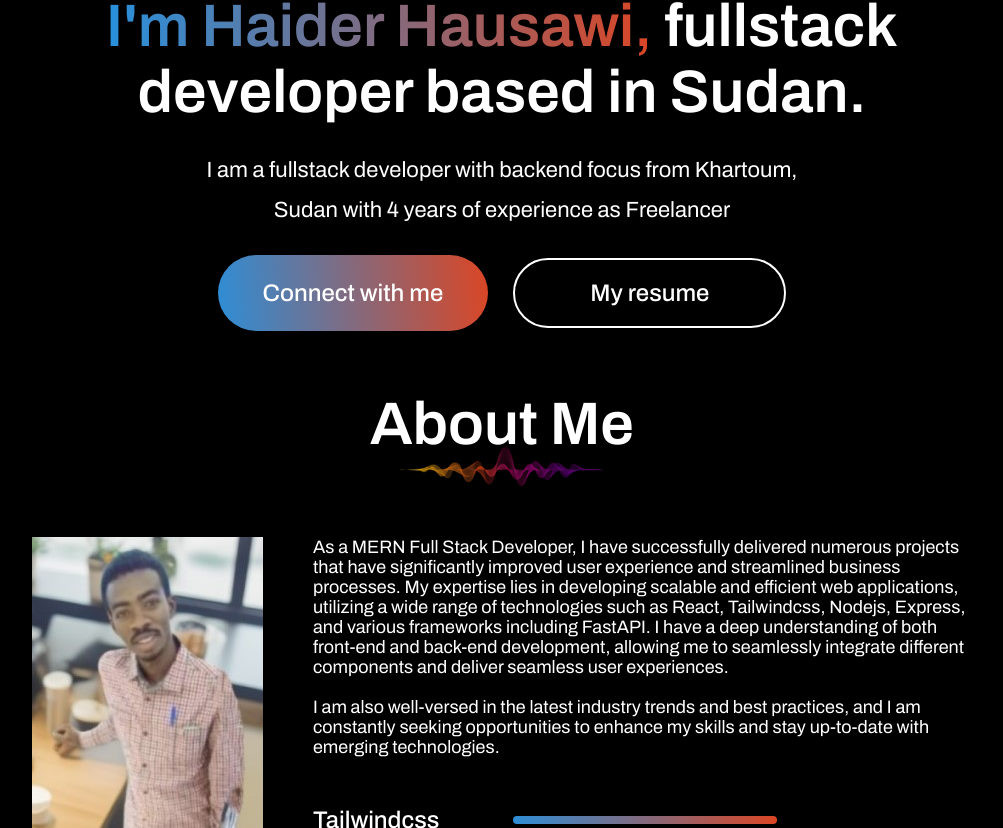
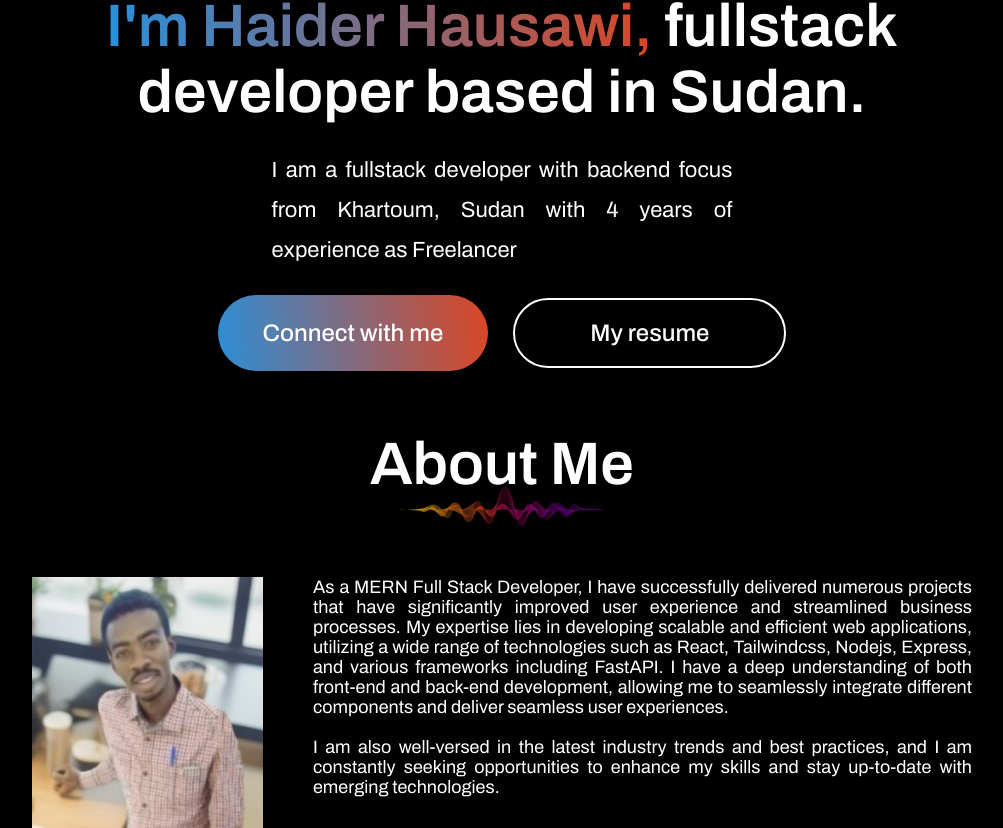
Before and after one commit to hausawi/portfolio, a React (Vite) app in the folder portfolio/: page / in a window 1280 px wide. Shown: the part 372-1200 px from the top of the page, without its empty margins (138-1141 px from the left). Built offline with nearby package versions, Linux system fonts and the light colour scheme.

Commit message:
modify paragraphs

```diff
--- a/portfolio/src/components/About/About.css
+++ b/portfolio/src/components/About/About.css
@@ -40,6 +40,11 @@
     gap: 20px;
     font-size: 18px;
     font-weight: 300;
+}
+.about-para p{
+
+    text-align: justify;
+    text-justify: inter-character;
 }
 
 .about-right{
@@ -152,7 +157,7 @@
     }
     .about-skill p{
 
-        font-size: 12px;
+        font-size: 18px;
     }
     .about-skill hr{
         height: 6px;
--- a/portfolio/src/components/Contact/Contact.css
+++ b/portfolio/src/components/Contact/Contact.css
@@ -48,6 +48,8 @@
     color: #D8D8D8;
     font-size: 20px;
     line-height: 25px;
+    text-align: justify;
+    text-justify: inter-character;
 }
 
 .contact-details{
--- a/portfolio/src/components/Footer/Footer.css
+++ b/portfolio/src/components/Footer/Footer.css
@@ -91,7 +91,11 @@
 	}
 	.footer-top {
 		flex-direction: column;
-		gap: 50px;
+		gap: 40px;
+	}
+	.footer-top-left p{
+		text-align: justify;
+		text-justify: inter-character;
 	}
     .footer-top-right{
         flex-direction: column;
--- a/portfolio/src/components/Footer/Footer.jsx
+++ b/portfolio/src/components/Footer/Footer.jsx
@@ -10,7 +10,7 @@ const Footer = () => {
 					<img src={logo} alt='' />
 					<p>
 						I am a fullstack developer with backend focus from Khartoum, Sudan
-						with 4 years of experience as Freelancer
+						with over 4 years of experience as Freelancer
 					</p>
 				</div>
 				<div className='footer-top-right'>
--- a/portfolio/src/components/Hero/Hero.css
+++ b/portfolio/src/components/Hero/Hero.css
@@ -29,10 +29,12 @@
 	-webkit-text-fill-color: transparent;
 }
 .hero p {
-	width: 50%;
+	width: 36%;
 	text-align: center;
 	font-size: 22px;
 	line-height: 40px;
+    text-align: justify;
+    text-justify: inter-character;
 }
 
 .hero-action {
```
